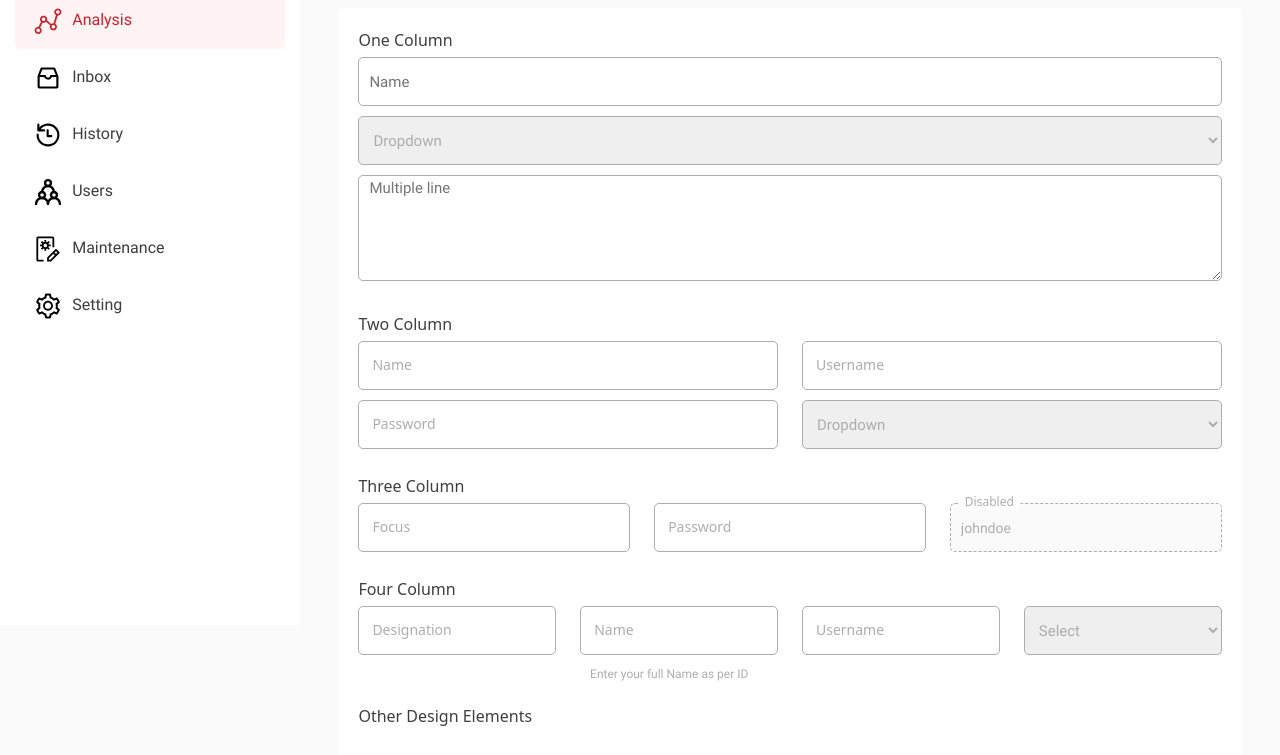
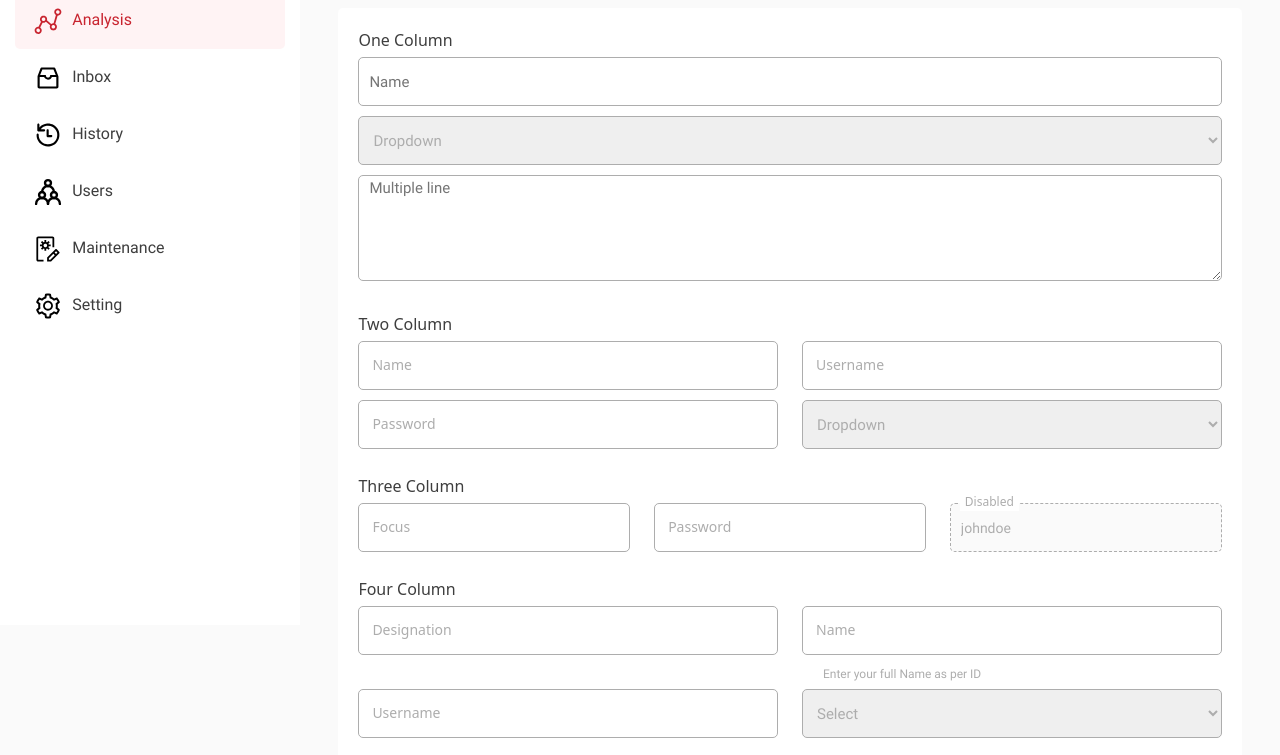
Before and after one commit to roohmakadri07/HTML_Training_Assignment, a plain HTML site: page innerpage.html in a window 1280 px wide. Shown: the part 175-930 px from the top of the page. Drawn offline with Linux system fonts and the light colour scheme.

Commit message:
minor changes

```diff
--- a/innerpage.html
+++ b/innerpage.html
@@ -241,26 +241,26 @@
                         </div>
                     </div>
                     <div class="row">
-                        <div class="col-md-3">
+                        <div class="col-md-3 col-lg-6">
                             <div class="label_wrap">
                                 <input type="text" class="col-content">
                                 <label>Designation</label>
                             </div>
                         </div>
-                        <div class="col-md-3">
+                        <div class="col-md-3 col-lg-6">
                             <div class="label_wrap">
                                 <input type="text" class="col-content">
                                 <label>Name</label>
                             </div>
                             <label class="label-instructions">Enter your full Name as per ID</label>
                         </div>
-                        <div class="col-md-3">
+                        <div class="col-md-3 col-lg-6">
                             <div class="label_wrap">
                                 <input type="text" class="col-content">
                                 <label>Username</label>
                             </div>
                         </div>
-                        <div class="col-md-3">
+                        <div class="col-md-3 col-lg-6">
                             <select class="col-content">
                                 <option>Select</option>
                             </select>
```
